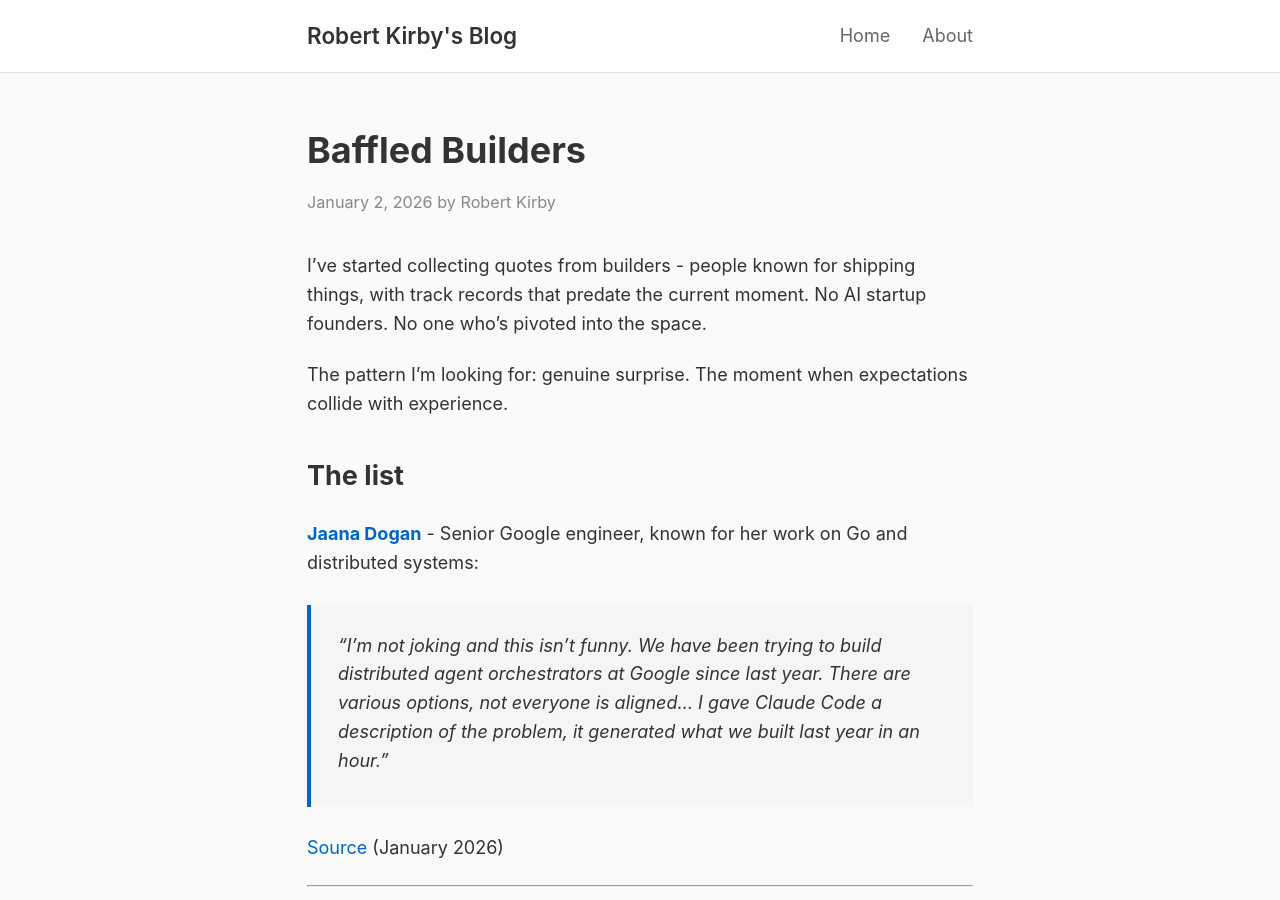
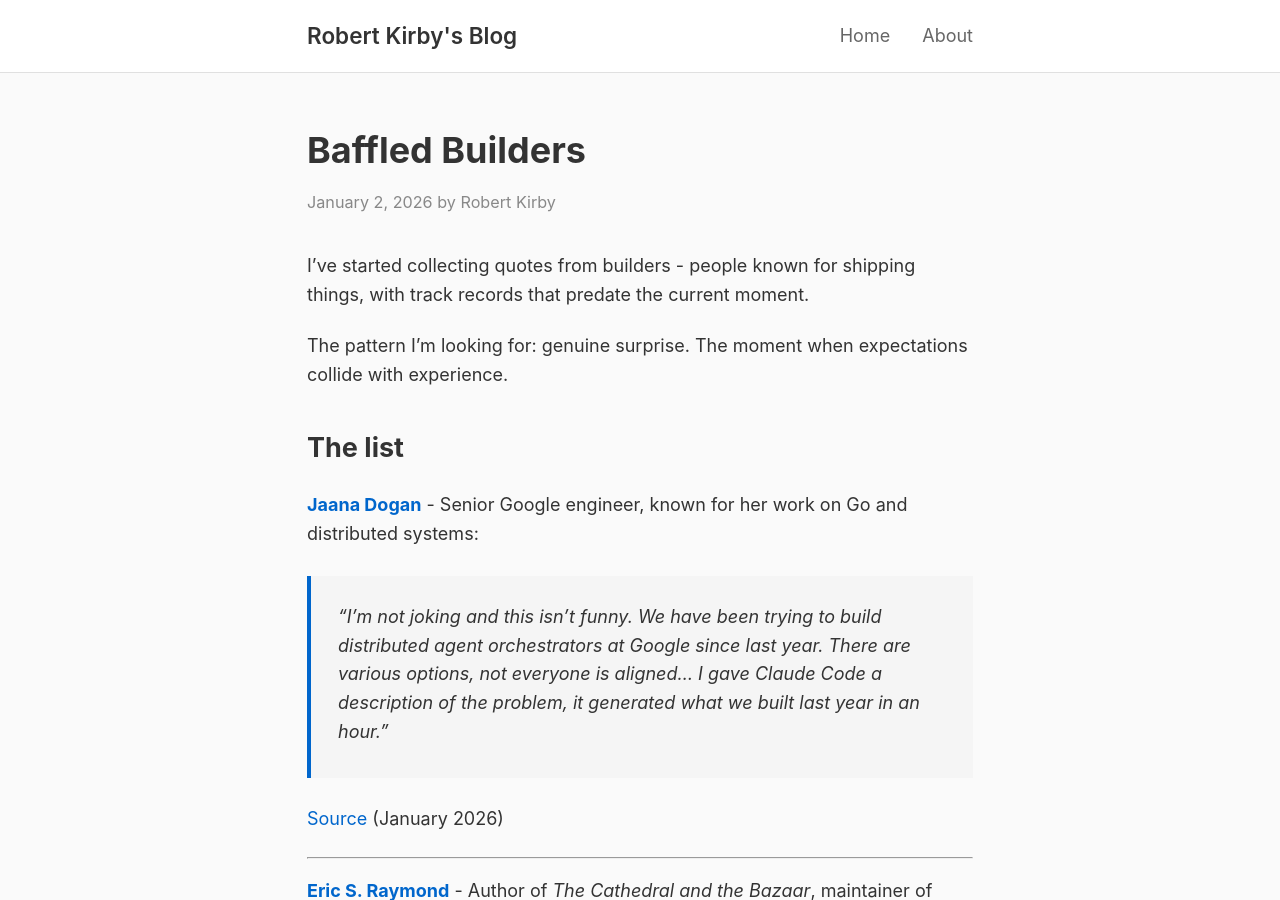
Before and after one commit to rob137/rob137.github.io, a Jekyll site: the page built from _posts/2026-01-02-baffled-builders.md, in a window 1280 px wide and 900 px high. Built offline with Jekyll 4.4.1, drawn with Linux system fonts in a browser that asks for light colours.

Commit message:
Simpler intro - remove AI startup mention

```diff
--- a/_posts/2026-01-02-baffled-builders.md
+++ b/_posts/2026-01-02-baffled-builders.md
@@ -6,7 +6,7 @@ tags: [ai, llm, coding, evidence]
 excerpt: "A running list of respected programmers - people with Wikipedia pages for actually building things - expressing genuine surprise at AI coding tools."
 ---
 
-I've started collecting quotes from builders - people known for shipping things, with track records that predate the current moment. No AI startup founders. No one who's pivoted into the space.
+I've started collecting quotes from builders - people known for shipping things, with track records that predate the current moment.
 
 The pattern I'm looking for: genuine surprise. The moment when expectations collide with experience.
 
```
